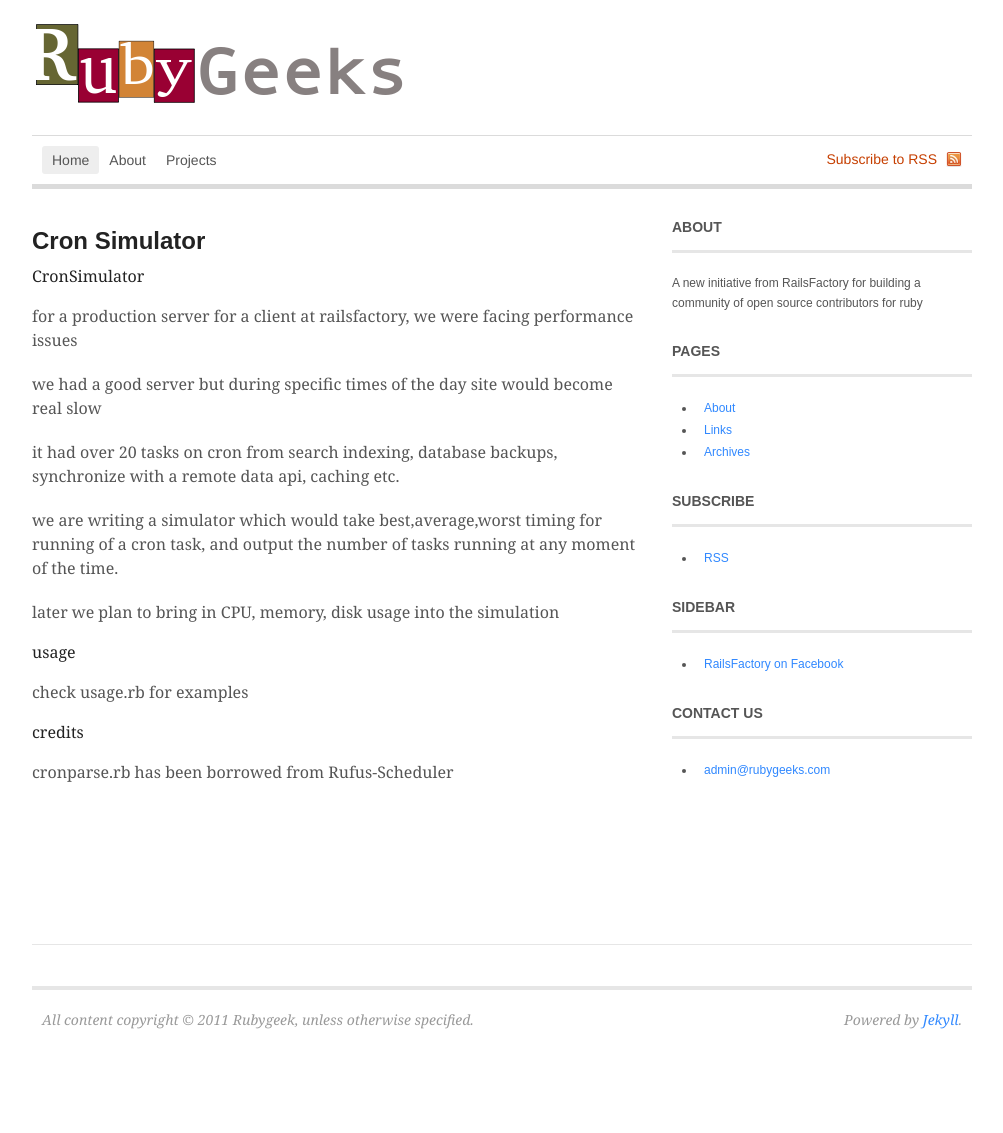
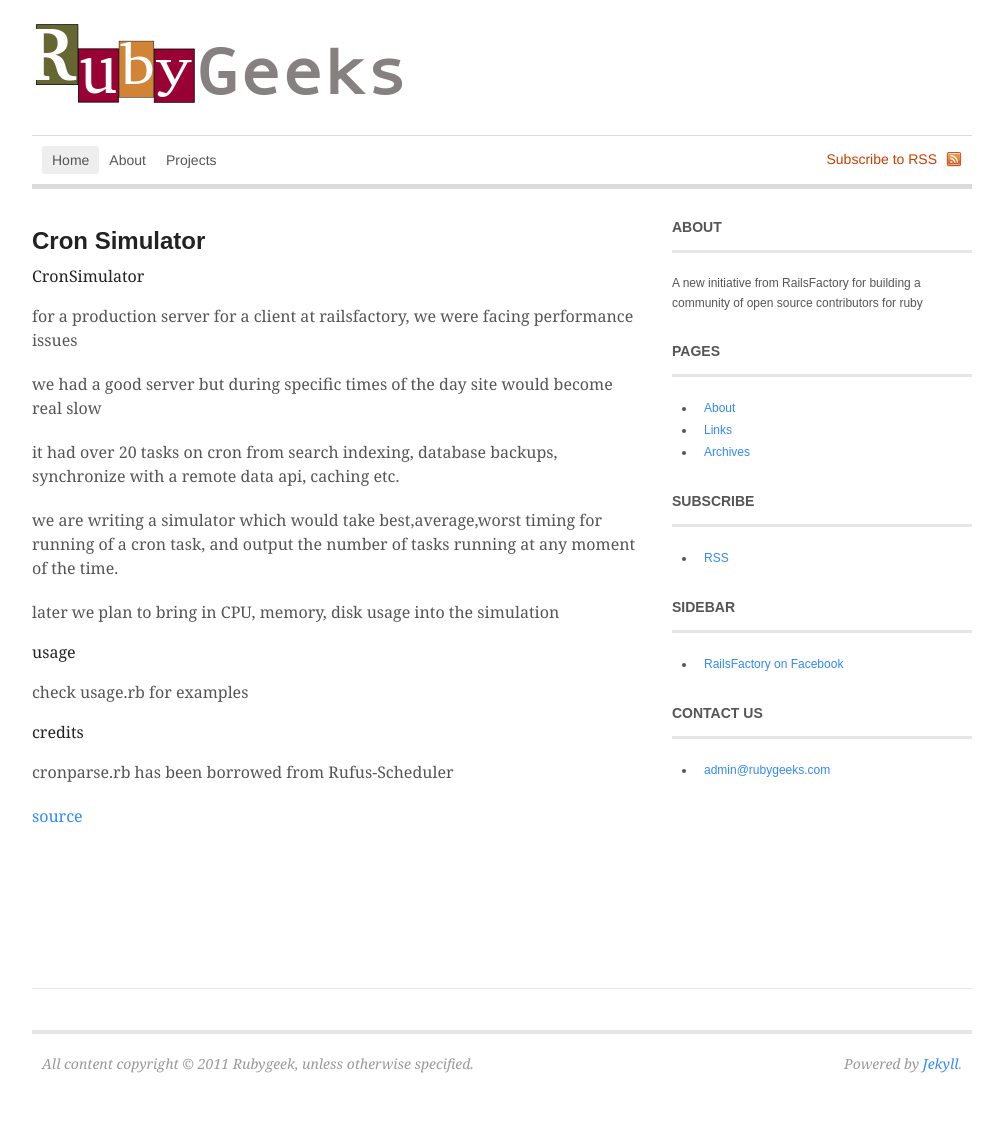
Before and after one commit to rubygeeks/site, a Jekyll site: the page built from _posts/2011/01/2011-01-04-cron-simulator.markdown, in a window 1280 px wide. Shown: the whole page, without its empty margins (138-1141 px from the left). Built offline with Jekyll 4.4.1, drawn with Linux system fonts in a browser that asks for light colours; nearby versions of some CDN libraries; library files that are not in the unit come from our copies; Markdown is read by kramdown in place of the engine named in the settings; before the commit the page ends 1089 px from its top, so only the background shows below that.

Commit message:
added the github source url

```diff
--- a/_posts/2011/01/2011-01-04-cron-simulator.markdown
+++ b/_posts/2011/01/2011-01-04-cron-simulator.markdown
@@ -29,3 +29,8 @@ credits
 -------
 
 cronparse.rb has been borrowed from Rufus-Scheduler
+
+[source][1]
+
+
+  [1]: https://github.com/rubygeeks/CronSimulator
```
Also changed, not shown: 1 other file.
